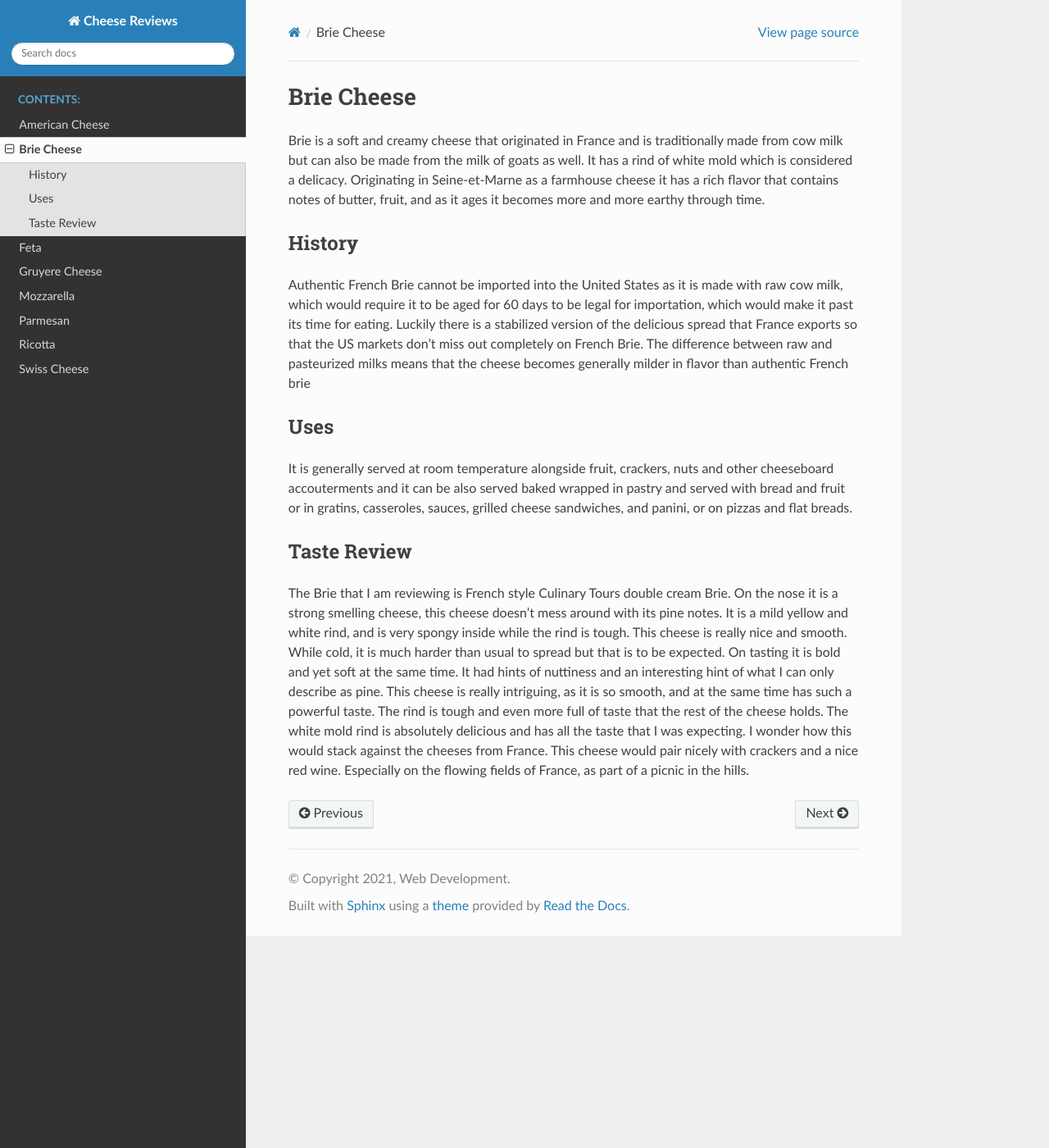
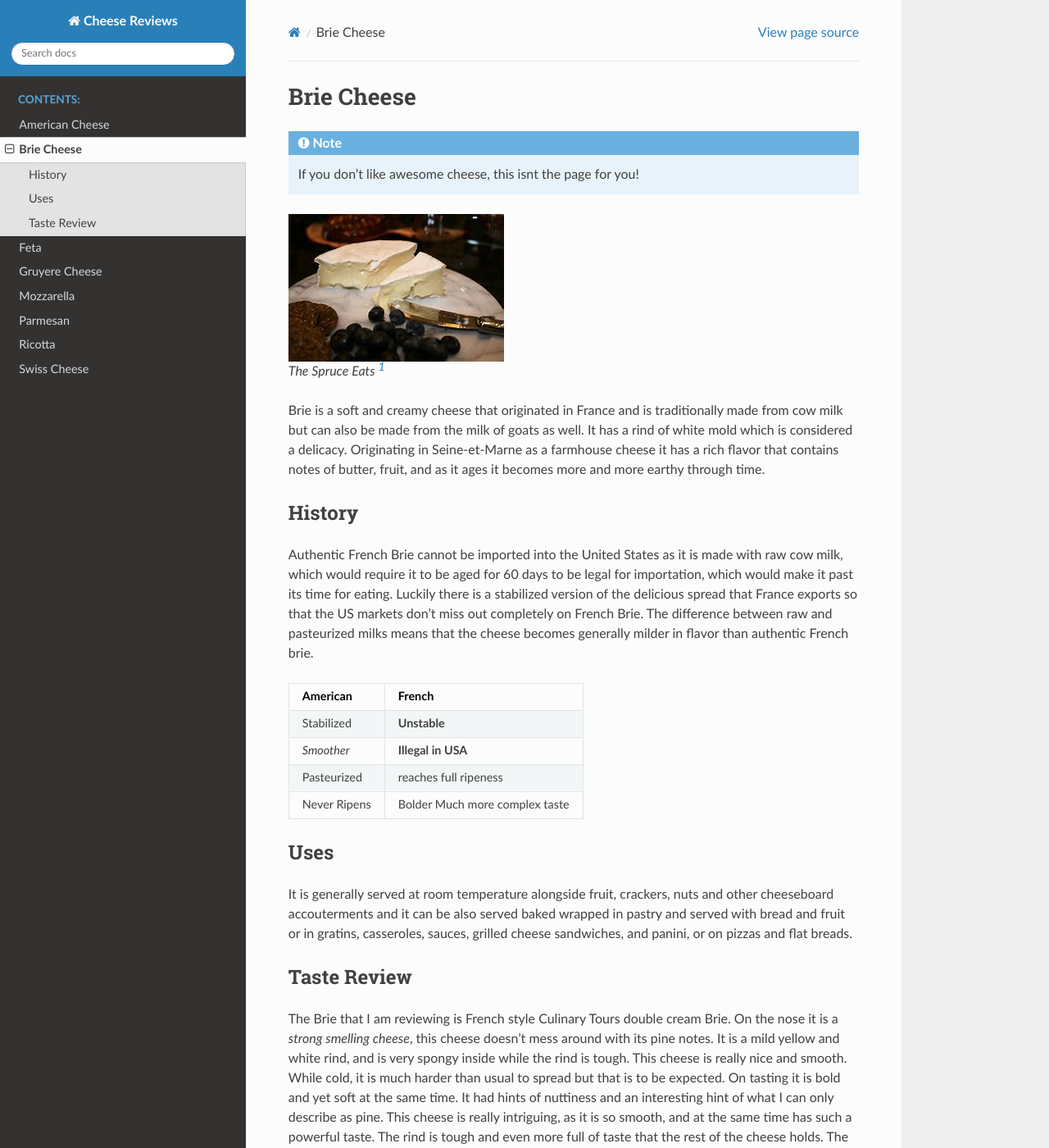
Before and after one commit to BWilb/Cheese_Reviews, a Sphinx documentation site: the page built from source/brie/index.rst, in a window 1280 px wide and 1400 px high. Shown: the whole window at 82% size. Built offline with Sphinx 7.4.7 and the Read the Docs theme 2.0.0, drawn with Linux system fonts in a browser that asks for light colours; some of the changed text lies outside the part shown.

Commit message:
Added table, reference, link, citation, a note, and text style to Gruyere and Brie pages

```diff
--- a/source/brie/index.rst
+++ b/source/brie/index.rst
@@ -1,7 +1,13 @@
+.. _reference-label:
+
 Brie Cheese
 ===========
+.. note::
+    If you don't like awesome cheese, this isnt the page for you!
 
+.. figure:: brie.jfif
 
+     The Spruce Eats [#f1]_
 
 Brie is a soft and creamy cheese that originated in France and is traditionally
 made from cow milk but can also be made from the milk of goats as well. It has
@@ -17,8 +23,17 @@ importation, which would make it past its time for eating. Luckily there is a
 stabilized version of the delicious spread that France exports so that the US
 markets don’t miss out completely on French Brie. The difference between raw
 and pasteurized milks means that the cheese becomes generally milder in
-flavor than authentic French brie
+flavor than authentic French brie.
 
+============  ========================
+American      French
+============  ========================
+Stabilized    **Unstable**
+*Smoother*    **Illegal in USA**
+Pasteurized   reaches full ripeness
+Never Ripens  Bolder
+              Much more complex taste
+============  ========================
 
 Uses
 ----
@@ -31,7 +46,7 @@ grilled cheese sandwiches, and panini, or on pizzas and flat breads.
 Taste Review
 ------------
 The Brie that I am reviewing is French style Culinary Tours double cream Brie.
-On the nose it is a strong smelling cheese, this cheese doesn’t mess around
+On the nose it is a *strong smelling cheese*, this cheese doesn’t mess around
 with its pine notes. It is a mild yellow and white rind, and is very spongy
 inside while the rind is tough. This cheese is really nice and smooth.
 While cold, it is much harder than usual to spread but that is to be expected.
```
Also changed, not shown: other parts of source/brie/index.rst (+4 -0 lines), source/gruyere/index.rst (+8 -0 lines), source/brie/brie.jfif (added).
